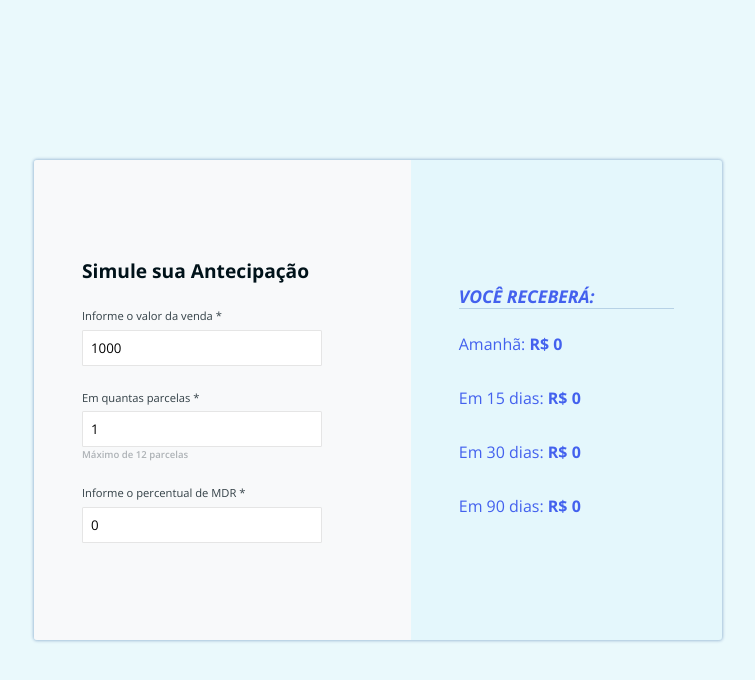
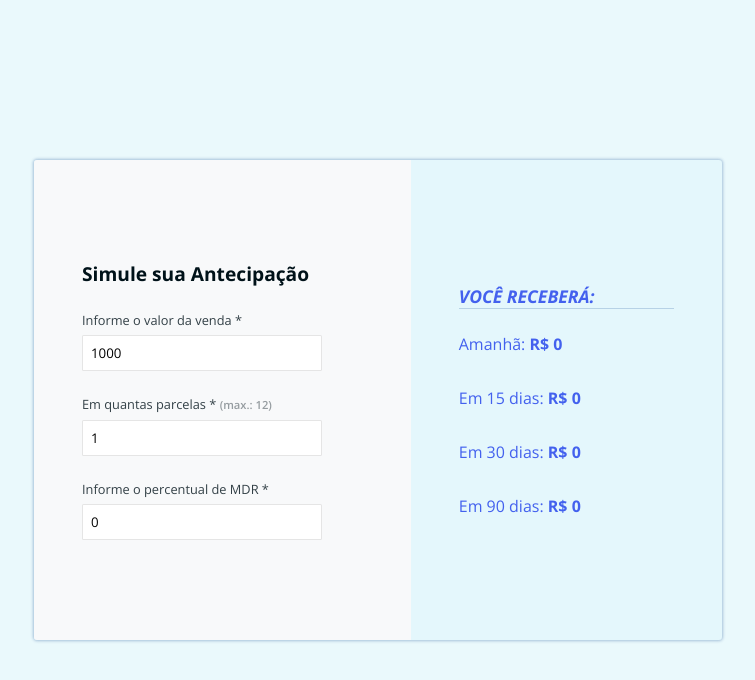
Before and after one commit to fredericosafebox/full_stack_challenge1, a React (Create React App) app: page / in a window 1280 px wide. Shown: the top 680 px of the page, without its empty margins (262-1017 px from the left). Built offline with nearby package versions, Linux system fonts and the light colour scheme.

Commit message:
feat/errors - render de erros e bloqueio de entradas invalidas

```diff
--- a/src/components/form/index.tsx
+++ b/src/components/form/index.tsx
@@ -6,22 +6,27 @@ import {
   updateInstallments,
   updateMdr,
   updateResult,
+  updateErrors,
+  resetErrors,
 } from '../../reducers/form/formSlice';
 import schema from '../../schemas/requestSchema';
 import { api } from '../../services/api';
+import { ValidationError } from 'yup';
 
 function Form() {
   const dispatch = useAppDispatch();
-  const { amount, installments, mdr } = useAppSelector((state) => state.form);
+  const { amount, installments, mdr, errors } = useAppSelector(
+    (state) => state.form
+  );
 
   const validateState = async () => {
     try {
+      dispatch(resetErrors());
       const data = schema.validateSync({
         amount,
         installments,
         mdr,
       });
-      console.log(data);
       const res = await api.post('/', data).then((res) => res.data);
       dispatch(
         updateResult({
@@ -32,7 +37,9 @@ function Form() {
         })
       );
     } catch (error) {
-      console.log(error);
+      if (error instanceof ValidationError) {
+        dispatch(updateErrors(error.message));
+      }
     }
   };
 
@@ -58,7 +65,7 @@ function Form() {
   return (
     <div className="app__calculator--form">
       <h1>Simule sua Antecipação</h1>
-      <div>
+      <div className="input__wrapper">
         <label htmlFor="amount">Informe o valor da venda *</label>
         <input
           type="text"
@@ -67,10 +74,15 @@ function Form() {
           onChange={handleAmount}
           onBlur={validateState}
         />
+        {errors?.amount.length != 0 && (
+          <span className="error">{errors?.amount[0].msg}</span>
+        )}
       </div>
 
-      <div className="installments__wrapper">
-        <label htmlFor="installments">Em quantas parcelas *</label>
+      <div className="input__wrapper">
+        <label htmlFor="installments">
+          Em quantas parcelas * <span className="after">(max.: 12)</span>
+        </label>
         <input
           type="text"
           id="installments"
@@ -78,9 +90,12 @@ function Form() {
           onBlur={validateState}
           onChange={handleInstallments}
         />
+        {errors?.installments.length != 0 && (
+          <span className="error">{errors?.installments[0].msg}</span>
+        )}
       </div>
 
-      <div>
+      <div className="input__wrapper">
         <label htmlFor="mdr">Informe o percentual de MDR *</label>
         <input
           type="text"
@@ -89,6 +104,9 @@ function Form() {
           onBlur={validateState}
           onChange={handleMdr}
         />
+        {errors?.mdr.length != 0 && (
+          <span className="error">{errors?.mdr[0].msg}</span>
+        )}
       </div>
     </div>
   );
--- /dev/null
+++ b/src/interfaces/IErrors.ts
@@ -0,0 +1,4 @@
+export interface IErrors {
+  type: string;
+  msg: string;
+}
--- a/src/reducers/form/formSlice.ts
+++ b/src/reducers/form/formSlice.ts
@@ -1,5 +1,7 @@
+/* eslint-disable import/no-unresolved */
 import { createSlice } from '@reduxjs/toolkit';
 import type { PayloadAction } from '@reduxjs/toolkit';
+import { IErrors } from '../../interfaces/IErrors';
 
 export interface FormState {
   amount?: number;
@@ -9,6 +11,11 @@ export interface FormState {
   twoWeeks: number;
   oneMonth: number;
   threeMonths: number;
+  errors?: {
+    [amount: string]: IErrors[];
+    installments: IErrors[];
+    mdr: IErrors[];
+  };
 }
 
 const initialState: FormState = {
@@ -19,6 +26,11 @@ const initialState: FormState = {
   twoWeeks: 0,
   oneMonth: 0,
   threeMonths: 0,
+  errors: {
+    amount: [],
+    installments: [],
+    mdr: [],
+  },
 };
 
 export const formSlice = createSlice({
@@ -40,10 +52,23 @@ export const formSlice = createSlice({
       state.oneMonth = action.payload.oneMonth;
       state.threeMonths = action.payload.threeMonths;
     },
+    updateErrors: (state: FormState, action: PayloadAction<any>) => {
+      const { type: key } = action.payload;
+      state.errors![key] = [action.payload];
+    },
+    resetErrors: (state: FormState) => {
+      state.errors = { amount: [], installments: [], mdr: [] };
+    },
   },
 });
 
-export const { updateAmount, updateInstallments, updateMdr, updateResult } =
-  formSlice.actions;
+export const {
+  updateAmount,
+  updateInstallments,
+  updateMdr,
+  updateResult,
+  updateErrors,
+  resetErrors,
+} = formSlice.actions;
 
 export default formSlice.reducer;
--- a/src/schemas/requestSchema.ts
+++ b/src/schemas/requestSchema.ts
@@ -3,19 +3,31 @@ import * as yup from 'yup';
 const requestSchema = yup.object({
   amount: yup
     .number()
-    .min(1000, 'Amount must be at least 1000.')
-    .required("Missing 'amount' property."),
+    .min(1000, { type: 'amount', msg: 'Amount must be at least 1000.' })
+    .required({ type: 'amount', msg: "Missing 'amount' property." }),
   installments: yup
     .number()
-    .integer('Installments must be a round number.')
-    .min(1, 'Minimum number of installments is 1.')
-    .max(12, 'Maximum number of installments is 12.')
-    .required("Missing 'installments' property."),
+    .integer({
+      type: 'installments',
+      msg: 'Installments must be a round number.',
+    })
+    .min(1, {
+      type: 'installments',
+      msg: 'Minimum number of installments is 1.',
+    })
+    .max(12, {
+      type: 'installments',
+      msg: 'Maximum number of installments is 12.',
+    })
+    .required({
+      type: 'installments',
+      msg: "Missing 'installments' property.",
+    }),
   mdr: yup
     .number()
-    .min(0, 'Mdr must be a positive number.')
-    .max(100, 'Mdr cannot be greater than 100')
-    .required("Missing 'mdr' property."),
+    .min(0, { type: 'mdr', msg: 'Mdr must be a positive number.' })
+    .max(100, { type: 'mdr', msg: 'Mdr cannot be greater than 100' })
+    .required({ type: 'mdr', msg: "Missing 'mdr' property." }),
 });
 
 export default requestSchema;
--- a/src/styles/_calculator.scss
+++ b/src/styles/_calculator.scss
@@ -3,7 +3,7 @@ $calculator_border: rgba(2, 62, 138, 0.3);
 $outline_color: rgba(2, 62, 138, 0.9);
 $label: rgba(0, 18, 25, 0.8);
 $title: rgb(0, 18, 25);
-$installments: rgba(0, 18, 25, 0.3);
+$installments: rgba(0, 18, 25, 0.4);
 
 .app__calculator {
   width: 90%;
@@ -35,8 +35,14 @@ $installments: rgba(0, 18, 25, 0.3);
       gap: 0.4rem;
 
       label {
-        font-size: 0.7rem;
+        font-size: 0.8rem;
         color: $label;
+
+        .after {
+          font-size: 0.7rem;
+          color: $installments;
+          font-weight: 600;
+        }
       }
 
       input {
@@ -52,15 +58,5 @@ $installments: rgba(0, 18, 25, 0.3);
         }
       }
     }
-
-    .installments__wrapper {
-      &::after {
-        content: 'Máximo de 12 parcelas';
-        font-size: 0.6rem;
-        color: $installments;
-        font-weight: 600;
-        margin-top: -0.3rem;
-      }
-    }
   }
 }
--- a/src/styles/global.scss
+++ b/src/styles/global.scss
@@ -2,6 +2,7 @@
 @use 'board.scss';
 
 $main_background: rgba(202, 240, 248, 0.4);
+$error: #e63946;
 
 #root {
   width: 100vw;
@@ -14,5 +15,18 @@ $main_background: rgba(202, 240, 248, 0.4);
     justify-content: center;
     align-items: center;
     background: $main_background;
+
+    .input__wrapper:has(.error) input {
+      border: 1px solid $error;
+
+      &:focus {
+        box-shadow: 0 0 2px 1px $error;
+      }
+    }
+
+    .error {
+      color: $error;
+      font-size: 0.7rem;
+    }
   }
 }
```
